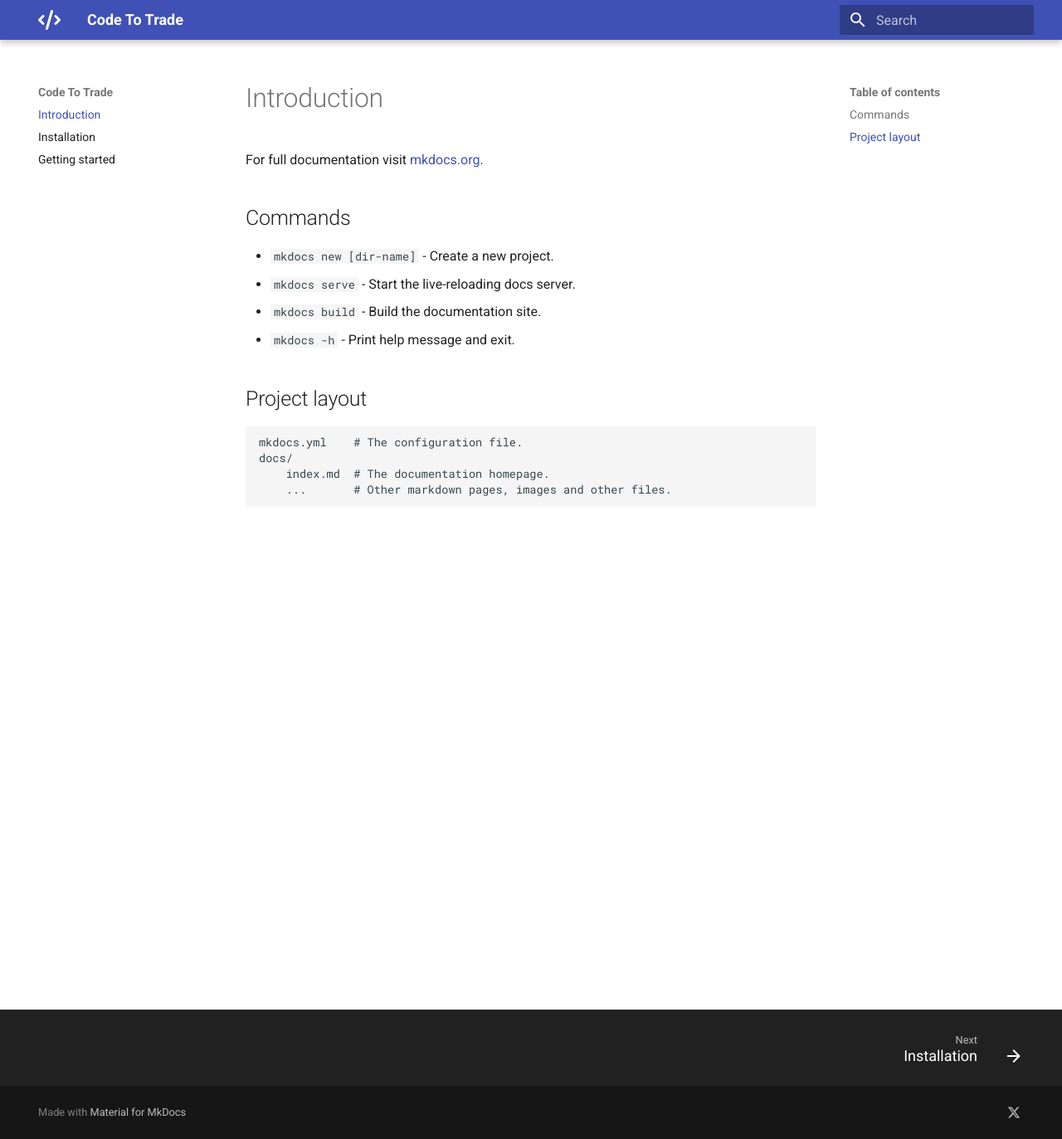
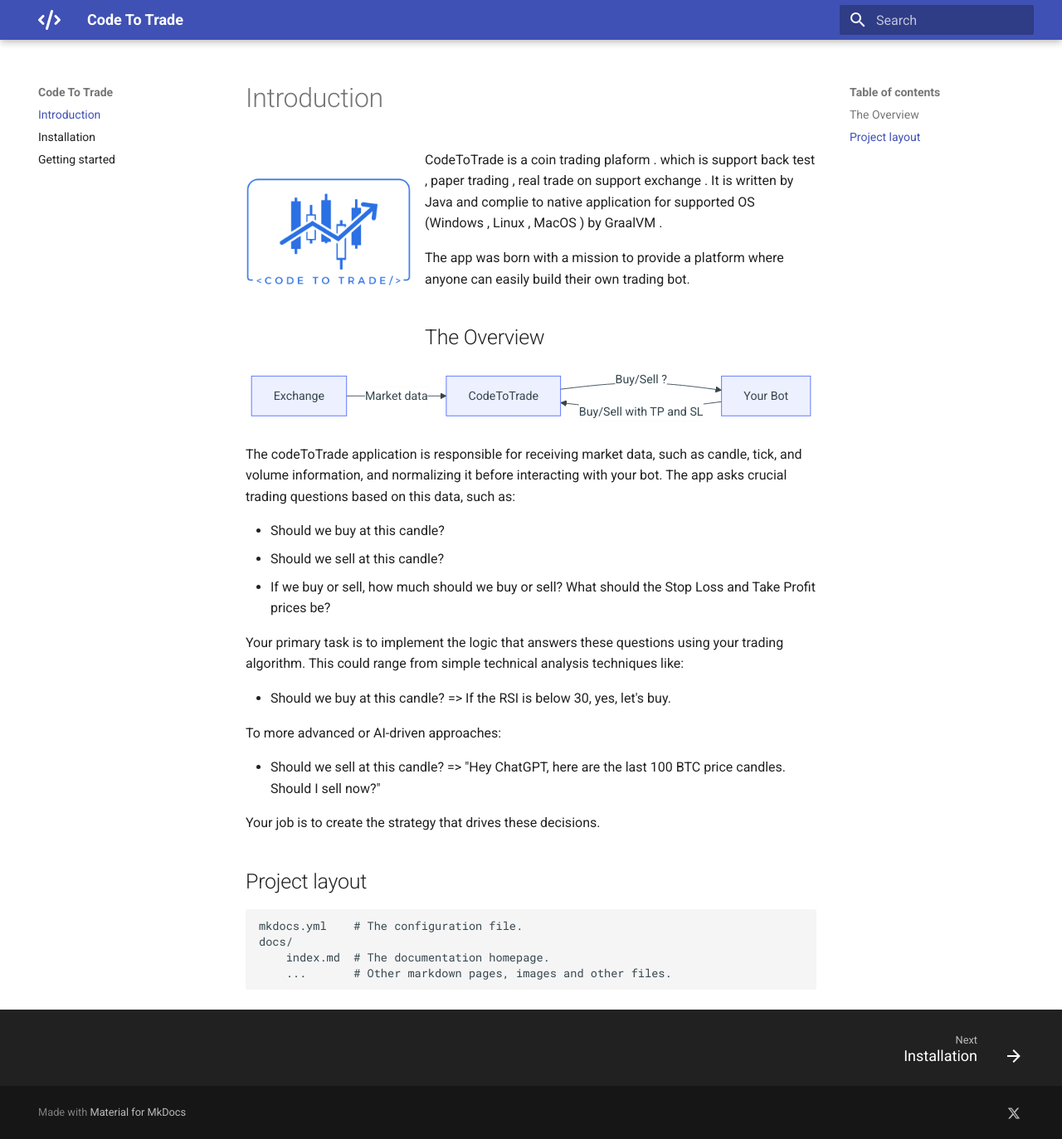
Before and after one commit to truongnhukhang/codetotrade-docs, an MkDocs documentation site: the page built from docs/index.md, in a window 1280 px wide and 1373 px high. Shown: the whole window at 83% size. Built offline with MkDocs 1.6.1 and Material for MkDocs 9.7.7, drawn with Linux system fonts in a browser that asks for light colours.

Commit message:
add The overview

````diff
--- a/docs/index.md
+++ b/docs/index.md
@@ -1,13 +1,34 @@
 # Introduction
+<div class="result" markdown>
+![Logo](assets/images/logo.png){ align=left width="200" }
+CodeToTrade is a coin trading plaform . which is support back test , paper trading , real trade on support exchange . It is written by Java and complie to native application for supported OS (Windows , Linux , MacOS ) by GraalVM .
+</div>
+The app was born with a mission to provide a platform where anyone can easily build their own trading bot.
 
-For full documentation visit [mkdocs.org](https://www.mkdocs.org).
+## The Overview
 
-## Commands
+``` mermaid
+graph LR
+  E[Exchange] -->|Market data| C[CodeToTrade];
+  C --> |Buy/Sell ?| B[Your Bot];
+  B --> |Buy/Sell with TP and SL| C;
+```
 
-- `mkdocs new [dir-name]` - Create a new project.
-- `mkdocs serve` - Start the live-reloading docs server.
-- `mkdocs build` - Build the documentation site.
-- `mkdocs -h` - Print help message and exit.
+The codeToTrade application is responsible for receiving market data, such as candle, tick, and volume information, and normalizing it before interacting with your bot. The app asks crucial trading questions based on this data, such as:
+
+- Should we buy at this candle?
+- Should we sell at this candle?
+- If we buy or sell, how much should we buy or sell? What should the Stop Loss and Take Profit prices be?
+
+Your primary task is to implement the logic that answers these questions using your trading algorithm. This could range from simple technical analysis techniques like:
+
+- Should we buy at this candle? => If the RSI is below 30, yes, let's buy.
+
+To more advanced or AI-driven approaches:
+
+- Should we sell at this candle? => "Hey ChatGPT, here are the last 100 BTC price candles. Should I sell now?"
+
+Your job is to create the strategy that drives these decisions.
 
 ## Project layout
 
--- a/mkdocs.yml
+++ b/mkdocs.yml
@@ -31,6 +31,10 @@ markdown_extensions:
       pygments_lang_class: true
   - pymdownx.inlinehilite
   - pymdownx.snippets
-  - pymdownx.superfences
+  - pymdownx.superfences:
+      custom_fences:
+        - name: mermaid
+          class: mermaid
+          format: !!python/name:pymdownx.superfences.fence_code_format
   - attr_list
   - md_in_html
````
